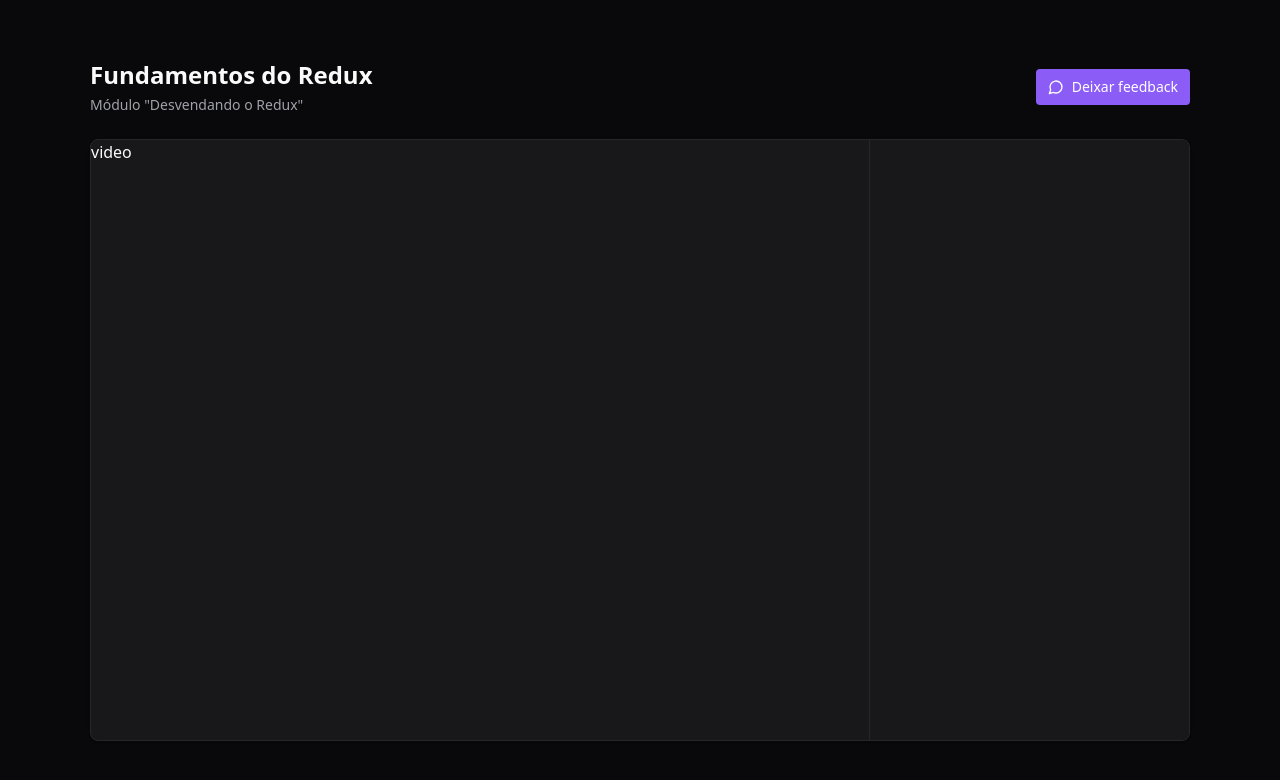
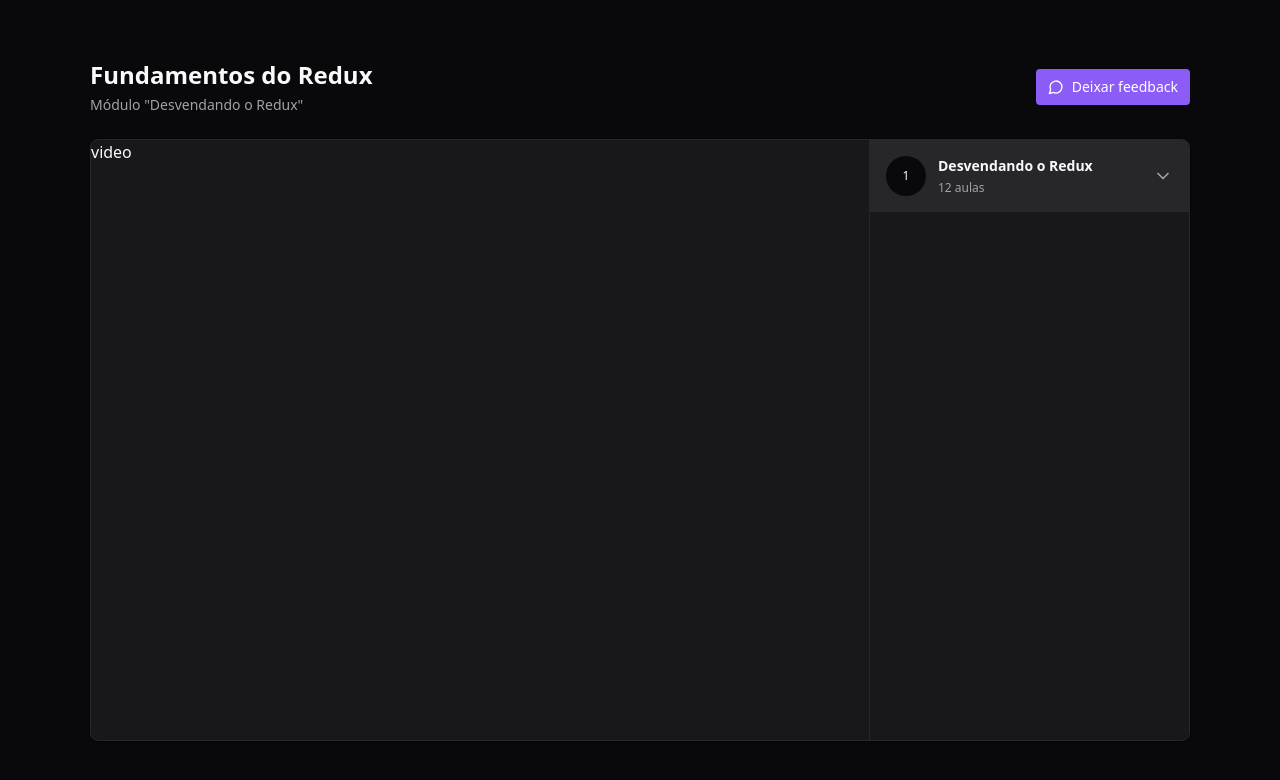
Before and after one commit to ghiberti85/react-redux-zustand, a React (Vite) app: page / in a window 1280 px wide. Shown: the top 780 px of the page. Built offline with nearby package versions, Linux system fonts and the light colour scheme.

Commit message:
Module Structure

```diff
--- a/src/pages/Player.tsx
+++ b/src/pages/Player.tsx
@@ -1,4 +1,4 @@
-import { MessageCircle } from 'lucide-react'
+import { ChevronDown, MessageCircle } from 'lucide-react'
 
 export function Player () {
     return (
@@ -20,7 +20,20 @@
                     <div className="flex-1">
                         video
                     </div>
-                    <aside className="w-80 border-l border-zinc-800 bg-zinc-900 h-[600px]"></aside>
+                    <aside className="w-80 border-l border-zinc-800 bg-zinc-900 h-[600px]">
+                        <div>
+                            <button className="flex w-full items-center gap-3 bg-zinc-800 p-4">
+                                <div className="flex h-10 w-10 rounded-full items-center justify-center bg-zinc-950 text-xs">
+                                    1
+                                </div>
+                                <div className="flex flex-col gap-1 text-left">
+                                    <strong className="text-sm">Desvendando o Redux</strong>
+                                    <span className="text-xs text-zinc-400">12 aulas</span>
+                                </div>
+                                <ChevronDown className="w-5 h-5 ml-auto text-zinc-400" />
+                            </button>
+                        </div>
+                    </aside>
                 </main>
             </div>
         </div>
```
